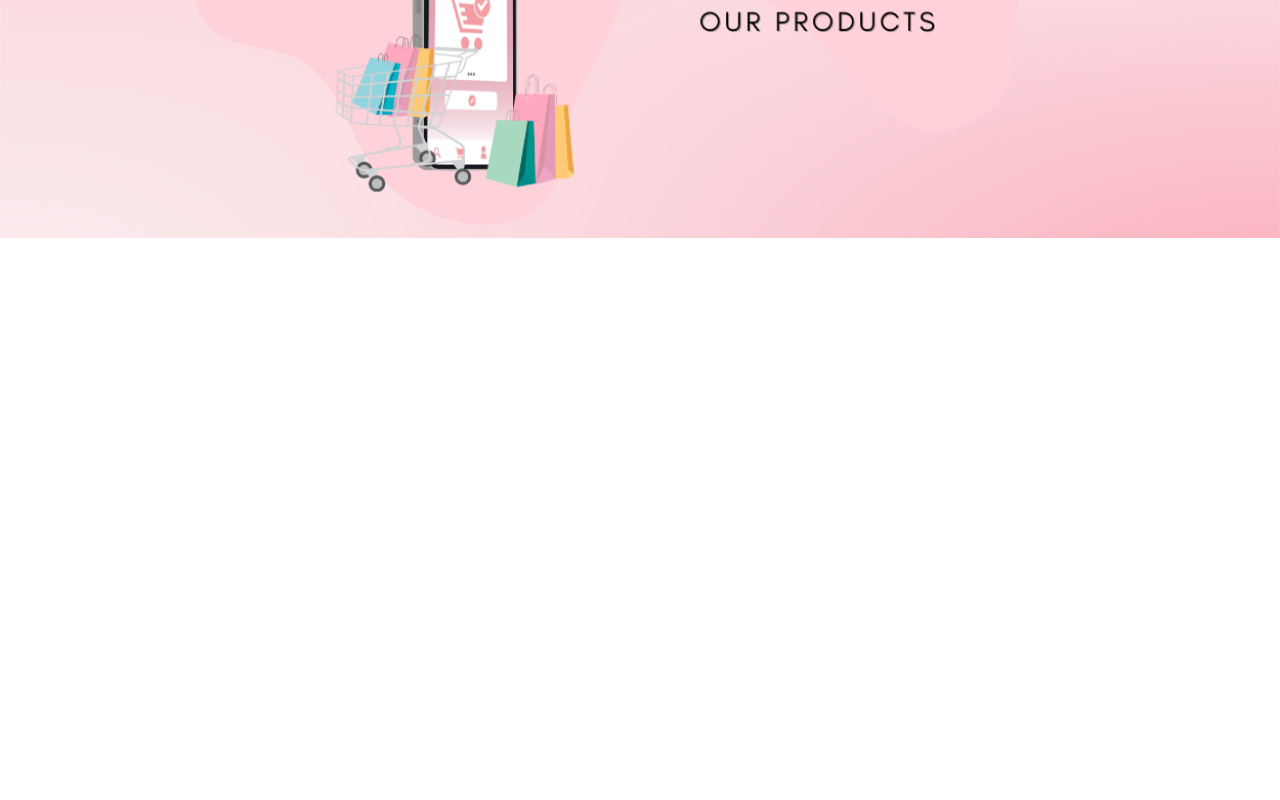
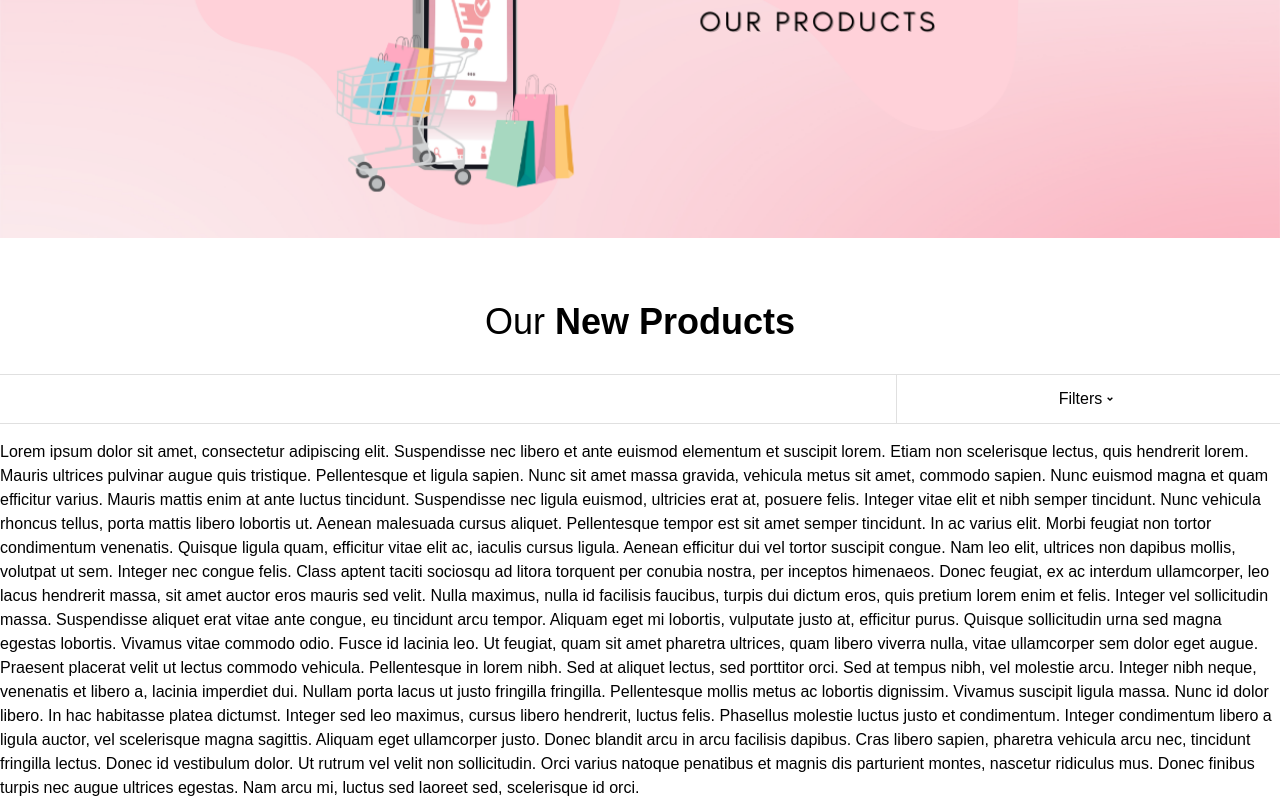
Before and after one commit to imprasanna/e-commerce, a React (Create React App) app in the folder client/: page / in a window 1280 px wide. Shown: the part 312-1112 px from the top of the page. Before the commit the page ends 800 px from the top, so only its background shows below. Built offline with nearby package versions, Linux system fonts and the light colour scheme; a web font is replaced by a local one.

Commit message:
A new products page created

```diff
--- a/client/src/pages/Home.js
+++ b/client/src/pages/Home.js
@@ -9,6 +9,7 @@ import {
   hideCrossIcon,
   setMenuOpen,
 } from "../store/slices/NavSlice";
+import { RiArrowDropDownLine } from "react-icons/ri";
 
 const Home = () => {
   const dispatch = useDispatch();
@@ -33,7 +34,65 @@ const Home = () => {
         <Nav3 />
         <div className="body-wrapper">
           <div className={dark === true ? "dark-banner" : "banner"}></div>
-          <div></div>
+          <div className="body">
+            <p
+              style={{ textAlign: "center" }}
+              className="text-2xl mt-8 mb-3 md:text-3xl lg:text-4xl lg:mt-16 lg:mb-8"
+            >
+              Our <strong>New Products</strong>
+            </p>
+            <div className="w-full border-t-[1px] border-b-[1px] border-[#e0e0e0] flex mb-4">
+              <div className="w-[70%]"></div>
+              <div className="w-[30%] border-l-[1px] border-[#e0e0e0] p-3 flex items-center justify-center">
+                <div>Filters</div>
+                <RiArrowDropDownLine />
+              </div>
+            </div>
+            <p>
+              Lorem ipsum dolor sit amet, consectetur adipiscing elit.
+              Suspendisse nec libero et ante euismod elementum et suscipit
+              lorem. Etiam non scelerisque lectus, quis hendrerit lorem. Mauris
+              ultrices pulvinar augue quis tristique. Pellentesque et ligula
+              sapien. Nunc sit amet massa gravida, vehicula metus sit amet,
+              commodo sapien. Nunc euismod magna et quam efficitur varius.
+              Mauris mattis enim at ante luctus tincidunt. Suspendisse nec
+              ligula euismod, ultricies erat at, posuere felis. Integer vitae
+              elit et nibh semper tincidunt. Nunc vehicula rhoncus tellus, porta
+              mattis libero lobortis ut. Aenean malesuada cursus aliquet.
+              Pellentesque tempor est sit amet semper tincidunt. In ac varius
+              elit. Morbi feugiat non tortor condimentum venenatis. Quisque
+              ligula quam, efficitur vitae elit ac, iaculis cursus ligula.
+              Aenean efficitur dui vel tortor suscipit congue. Nam leo elit,
+              ultrices non dapibus mollis, volutpat ut sem. Integer nec congue
+              felis. Class aptent taciti sociosqu ad litora torquent per conubia
+              nostra, per inceptos himenaeos. Donec feugiat, ex ac interdum
+              ullamcorper, leo lacus hendrerit massa, sit amet auctor eros
+              mauris sed velit. Nulla maximus, nulla id facilisis faucibus,
+              turpis dui dictum eros, quis pretium lorem enim et felis. Integer
+              vel sollicitudin massa. Suspendisse aliquet erat vitae ante
+              congue, eu tincidunt arcu tempor. Aliquam eget mi lobortis,
+              vulputate justo at, efficitur purus. Quisque sollicitudin urna sed
+              magna egestas lobortis. Vivamus vitae commodo odio. Fusce id
+              lacinia leo. Ut feugiat, quam sit amet pharetra ultrices, quam
+              libero viverra nulla, vitae ullamcorper sem dolor eget augue.
+              Praesent placerat velit ut lectus commodo vehicula. Pellentesque
+              in lorem nibh. Sed at aliquet lectus, sed porttitor orci. Sed at
+              tempus nibh, vel molestie arcu. Integer nibh neque, venenatis et
+              libero a, lacinia imperdiet dui. Nullam porta lacus ut justo
+              fringilla fringilla. Pellentesque mollis metus ac lobortis
+              dignissim. Vivamus suscipit ligula massa. Nunc id dolor libero. In
+              hac habitasse platea dictumst. Integer sed leo maximus, cursus
+              libero hendrerit, luctus felis. Phasellus molestie luctus justo et
+              condimentum. Integer condimentum libero a ligula auctor, vel
+              scelerisque magna sagittis. Aliquam eget ullamcorper justo. Donec
+              blandit arcu in arcu facilisis dapibus. Cras libero sapien,
+              pharetra vehicula arcu nec, tincidunt fringilla lectus. Donec id
+              vestibulum dolor. Ut rutrum vel velit non sollicitudin. Orci
+              varius natoque penatibus et magnis dis parturient montes, nascetur
+              ridiculus mus. Donec finibus turpis nec augue ultrices egestas.
+              Nam arcu mi, luctus sed laoreet sed, scelerisque id orci.
+            </p>
+          </div>
         </div>
       </div>
     </>
--- /dev/null
+++ b/client/src/pages/Products.js
@@ -0,0 +1,15 @@
+import React from "react";
+
+const Products = () => {
+  return (
+    <div>
+      <p>
+        Explore a wide range of our products with exciting offers.
+        <br />
+        <strong>Shop now!</strong>
+      </p>
+    </div>
+  );
+};
+
+export default Products;
```
